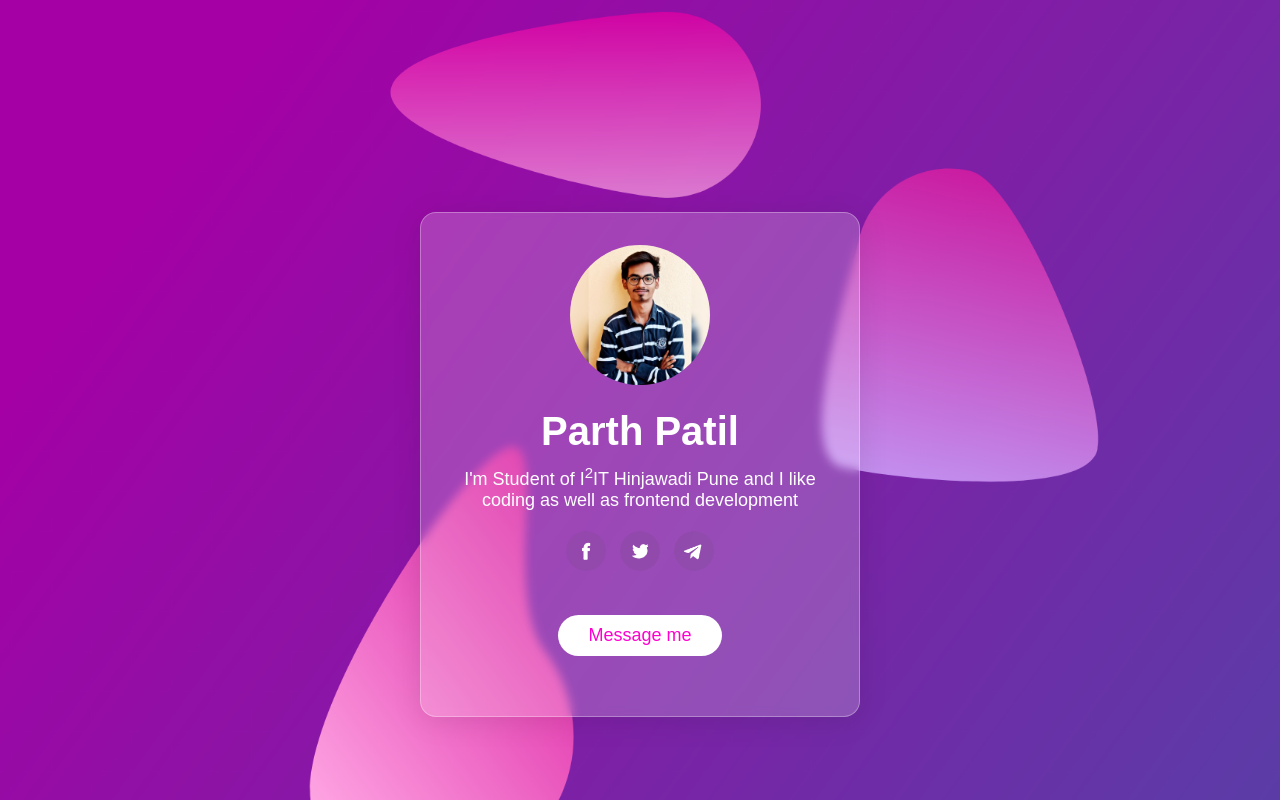
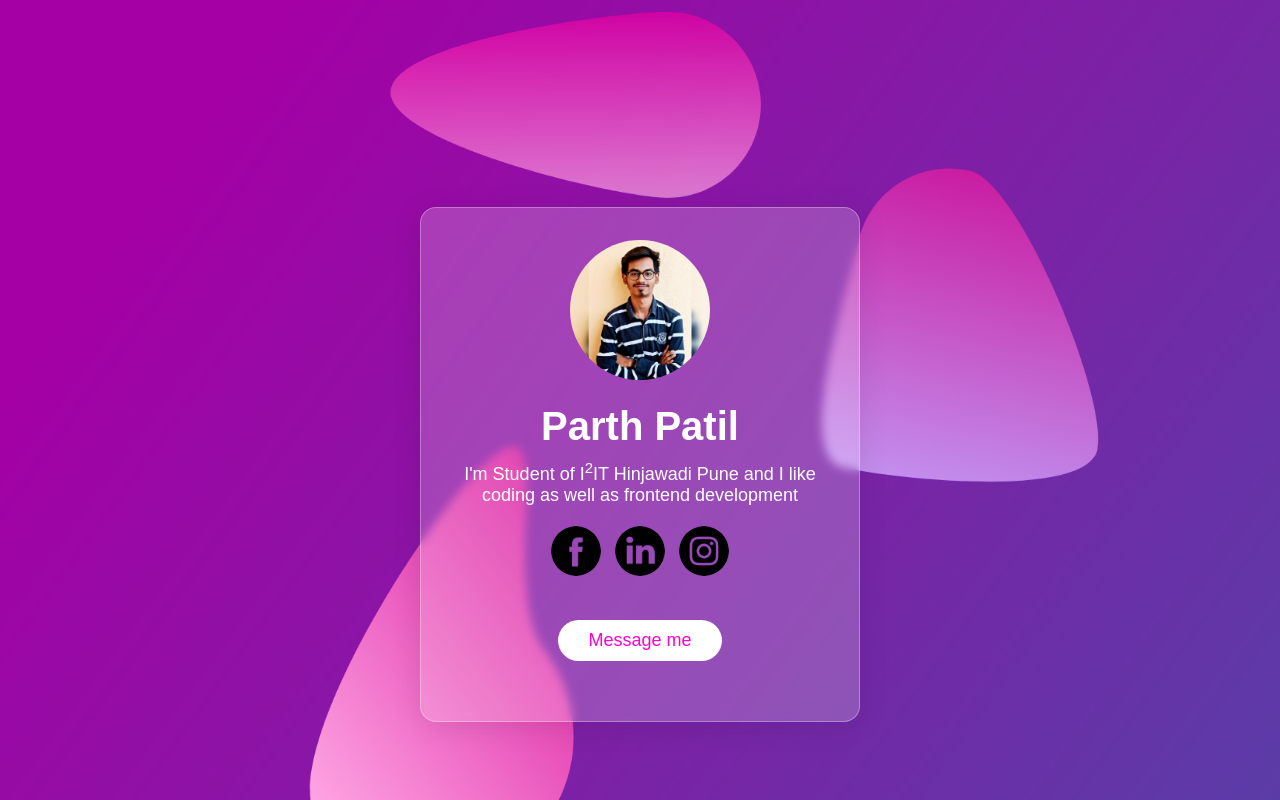
Before and after one commit to Parth1045p/profile_card, a plain HTML site: page index.html in a window 1280 px wide. Drawn offline with Linux system fonts and the light colour scheme.

Commit message:
Saving to Github

```diff
--- a/index.html
+++ b/index.html
@@ -17,9 +17,14 @@
           well as frontend development
         </p>
         <div class="links">
-          <a href="#"><img src="facebook.png" alt="" /></a>
-          <a href="#"><img src="twitter.png" alt="" /></a>
-          <a href="#"><img src="telegram.png" alt="" /></a>
+          <a href="https://www.facebook.com/parth.patil.90813"
+            ><img src="facebook (2).png" alt=""
+          /></a>
+          <a href="https://www.linkedin.com/in/parthpatil1045/"><img src="linkedin (1).png" alt="" /></a>
+          <!-- <a href="#"><img src="telegram.png" alt="" /></a> -->
+          <a href="https://www.instagram.com/parthashokpatil1045/"
+            ><img src="instagram (3).png" alt=""
+          /></a>
         </div>
         <a href="get_in_touch.html" target="_blank" class="btn">Message me</a>
       </div>
--- a/style.css
+++ b/style.css
@@ -54,8 +54,8 @@
 }
 
 .card .links img {
-  width: 40px;
-  border-radius: 50%;
+  width: 50px;
+  /* border-radius: 50%; */
   margin: 10px 5px;
   transition: background 0.5s;
 }
```
Also changed, not shown: facebook (1).png (added), facebook (2).png (added), instagram (3).png (added), linkedin (1).png (added), linkedin.png (added).
